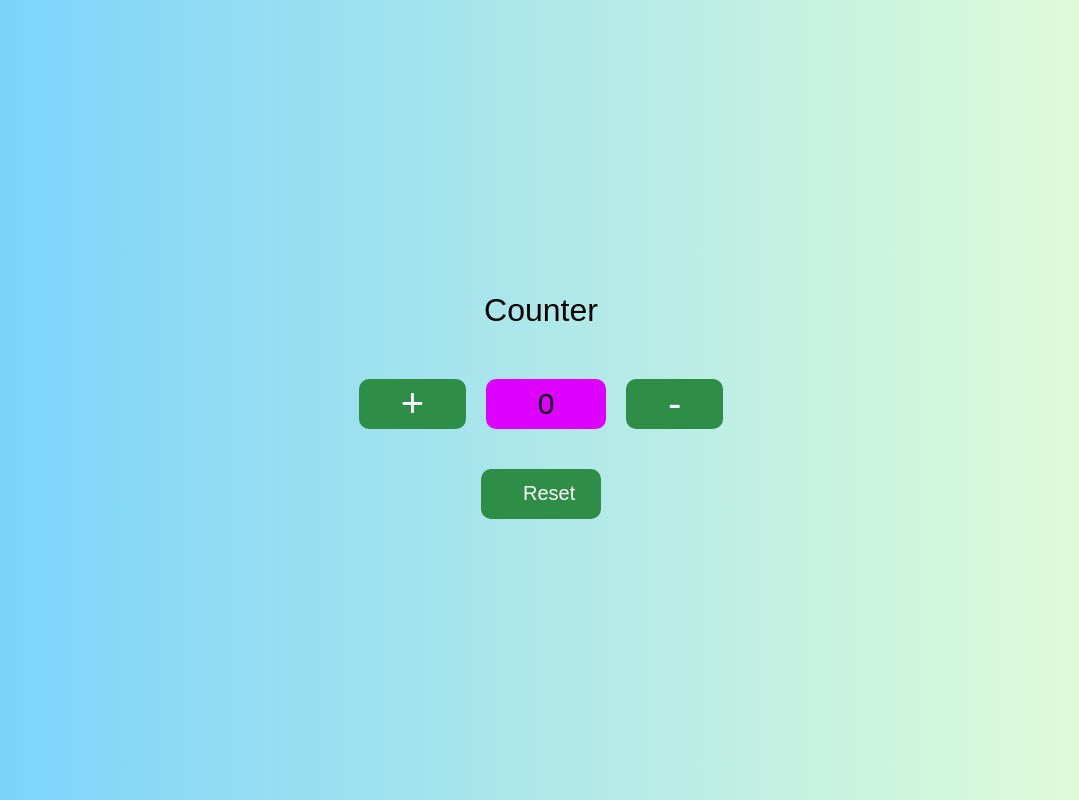
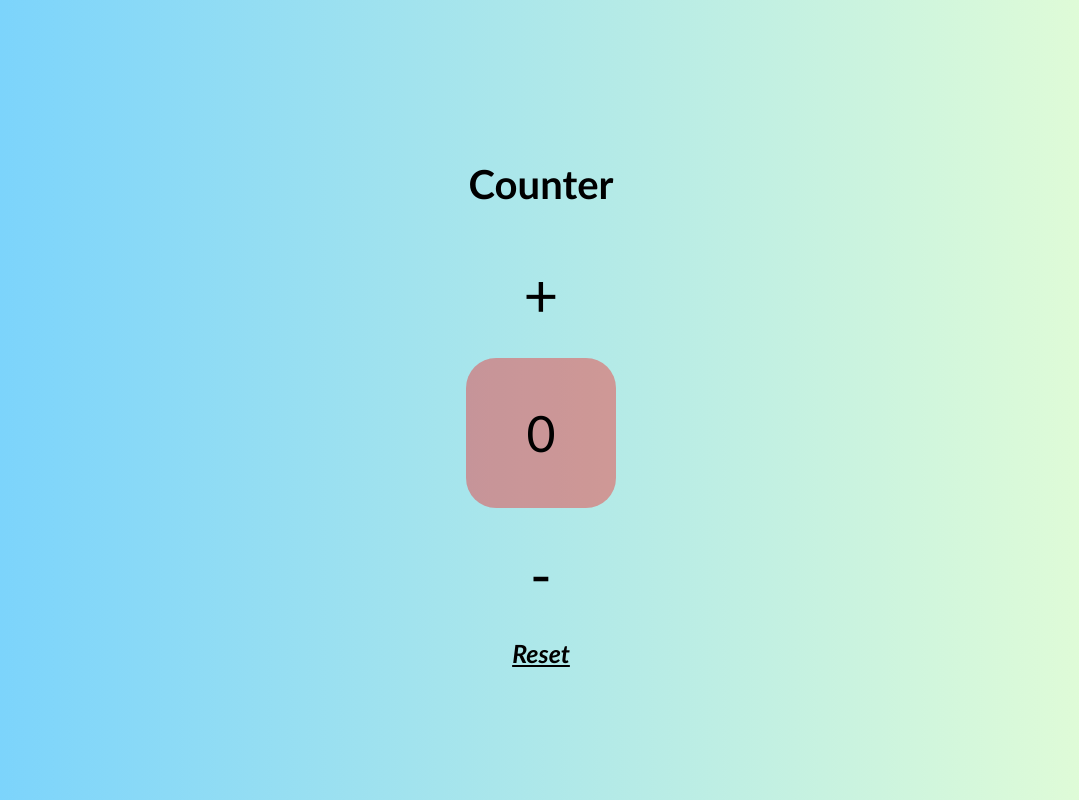
Before and after one commit to Gio1804/S2I-counter, a plain HTML site: page index.html in a window 1280 px wide. Shown: the whole page, without its empty margins (99-1178 px from the left). Drawn offline with Linux system fonts and the light colour scheme.

```diff
--- a/css/style.css
+++ b/css/style.css
@@ -1,53 +1,80 @@
-*,*::before,*::after{
+*{
     box-sizing: border-box;
     margin: 0px;
     padding: 0px;
-    font-family: sans-serif;
+    font-family:'calibri';
     font-weight: normal;
 }
 body{
-    /* padding: 0;     */
     background: linear-gradient(to right,#00aaff8c, #77ff002b);
 }
 .container {
     height: 100vh;
     width: 100vw;
     display: flex;
+    justify-content: center;
+    align-items: center;
+}
+.counter{
+    width: 30%;
+    display: flex;
     flex-direction: column;
     justify-content: center;
     align-items: center;
 }
-.container h1{
-    margin: 30px;
-}
-.counter{
-    width: 30%;
-    display: flex;
-    justify-content: center;
+h1{
+    margin: 40px;
+    font-size: 40px;
+    font-weight: 700;
 }
 #increment-btn, #decrement-btn, #reset{
     height: 50px;
     width: 120px;
-    padding: 0 40px;
+    margin: 50px;
+    margin-top: 10px;
     border-radius: 10px;
-    font-size: 40px;
-    background-color: #2e8d46;
-    border: 2px solid #2e8d46;
-    color: white;
-    margin: 20px;
+    font-size: 60px;
+    background-color: transparent;
+    border: none;
+    color: black;
     cursor: pointer;
 }
 #reset{
-    font-size: 20px;
+    margin-bottom: 2px;
+    font-style: italic;
+    text-decoration: underline;
+    font-size: 25px;
+    font-weight: 700;
+}
+#reset:hover, #decrement-btn:hover, #increment-btn:hover{
+    opacity: 0.6;
+}
+#reset:active, #decrement-btn:active, #increment-btn:active{
+    opacity: 0.8;
+}
+#decrement-btn{
+    margin: 30px;
 }
 #counter-value{
-    height: 50px;
-    min-width: 120px;
-    border-radius: 10px;
-    background-color:rgb(221, 0, 255);
-    margin-top: 20px;
-    font-size: 30px;
     display: flex;
     justify-content: center;
     align-items: center;
+    height: 150px;
+    width: 150px;
+    border: none;
+    border-radius: 30px;
+    background-color:rgba(255, 0, 0, 0.352);
+    font-size: 50px;
 }
+/* Mobile */
+@media only screen and (max-width: 767px){
+    .counter{
+        margin-bottom: 150px;
+    }
+}
+/* Tablet */
+@media only screen and (min-width: 768px) and (max-width: 1023px){
+  h1{
+    margin-top: 0px;
+  }
+}
--- a/index.html
+++ b/index.html
@@ -9,7 +9,7 @@
      <meta property='og:url' content=''><!--da mettere-->
      <meta property="og:title" content="Counter di Giordano Rimato">
      <meta property="og:image" content=""><!--da mettere-->
-     <meta property="og:description" content="Un contatore che permette di auemntare +, e diminuire -, il valore " >
+     <meta property="og:description" content="Un contatore che permette di aumentare, diminuire e reimpostare il valore " >
      <meta property="og:locale" content="it_IT">
      <meta property="og:site_name" content="Counter">
      <meta property="article:author" content="Giordano Rimato">
@@ -18,18 +18,9 @@
      <!--CSS Styles -->
      <link rel="stylesheet" href="css/style.css">
      <!-- Favicons -->
-     <link rel="icon" type="image/x-icon" href=""> <!--da mettere href-->
+     <link rel="icon" type="image/x-icon" href="img/favicon.ico">
 </head>
 <body>
-    <div class="container">
-        <h1>Counter</h1>
-        <div class="counter">
-            <button id="increment-btn">+</button>
-            <div id="counter-value">0</div>
-            <button id="decrement-btn">-</button>
-        </div>
-        <button id="reset">Reset</button>
-    </div>
     <!--JS Scripts-->
     <script src="js/app.js"></script>
 </body>
--- a/js/app.js
+++ b/js/app.js
@@ -1,26 +1,64 @@
 let counter = 0;
 
-const counterValue = document.getElementById('counter-value');
-const incrementBtn = document.getElementById('increment-btn');
-const decrementBtn = document.getElementById('decrement-btn');
-const resetBtn = document.querySelector('#reset')
+// div con classe "container"
+const containerDiv = document.createElement("div");
+containerDiv.className = "container";
 
-//Per incrementare il valore del counter
-incrementBtn.addEventListener('click', () => {
+// div con classe "counter"
+const counterDiv = document.createElement("div");
+counterDiv.className = "counter";
+
+// Creo h1
+const titleElement = document.createElement("h1");
+titleElement.textContent = "Counter";
+
+// Creo bottone incremento con id
+const incrementButton = document.createElement("button");
+incrementButton.id = "increment-btn";
+incrementButton.textContent = "+";
+// Incremento valore counter
+incrementButton.addEventListener('click', () => {
     counter++;
-    counterValue.innerHTML = counter;
-});
-
-//Per diminuire il valore del counter
-decrementBtn.addEventListener('click', () => {
-    counter--;
-    counterValue.innerHTML = counter;
+    counterValueDiv.innerHTML = counter;
 })
 
-//Per azzerare il counter
-resetBtn.addEventListener('click', reset)
+// Creo il div e id per valore predefinito 0
+const counterValueDiv = document.createElement("button");
+counterValueDiv.id = "counter-value";
+counterValueDiv.textContent= "0";
+
+// Creo bottone decremento e id
+const decrementButton = document.createElement("button");
+decrementButton.id = "decrement-btn";
+decrementButton.textContent = "-";
+// Decremento valore counter
+decrementButton.addEventListener('click', () => {
+    if(counter > 0){ // Evita che il counter vado sotto lo zero
+    counter--;
+    counterValueDiv.innerHTML = counter;
+    }
+})
+
+// Creo bottone reset e id
+const resetButton = document.createElement("button");
+resetButton.id = "reset";
+resetButton.textContent = "Reset";
+// Reset counter
+resetButton.addEventListener('click', reset)
 
 function reset(){
-    counter = 0;
-    counterValue.innerHTML = counter;
+    counter = 0 ;
+    counterValueDiv.innerHTML = counter
 }
+
+// Aggiungo elementi al DOM
+counterDiv.appendChild(titleElement);
+counterDiv.appendChild(incrementButton);
+counterDiv.appendChild(counterValueDiv);
+counterDiv.appendChild(decrementButton);
+counterDiv.appendChild(resetButton);
+
+containerDiv.appendChild(counterDiv);
+
+// Container nell'elemento body
+document.body.appendChild(containerDiv);
```
Also changed, not shown: img/favicon.ico (added), img/screenshot.png (added), 2 other files.
